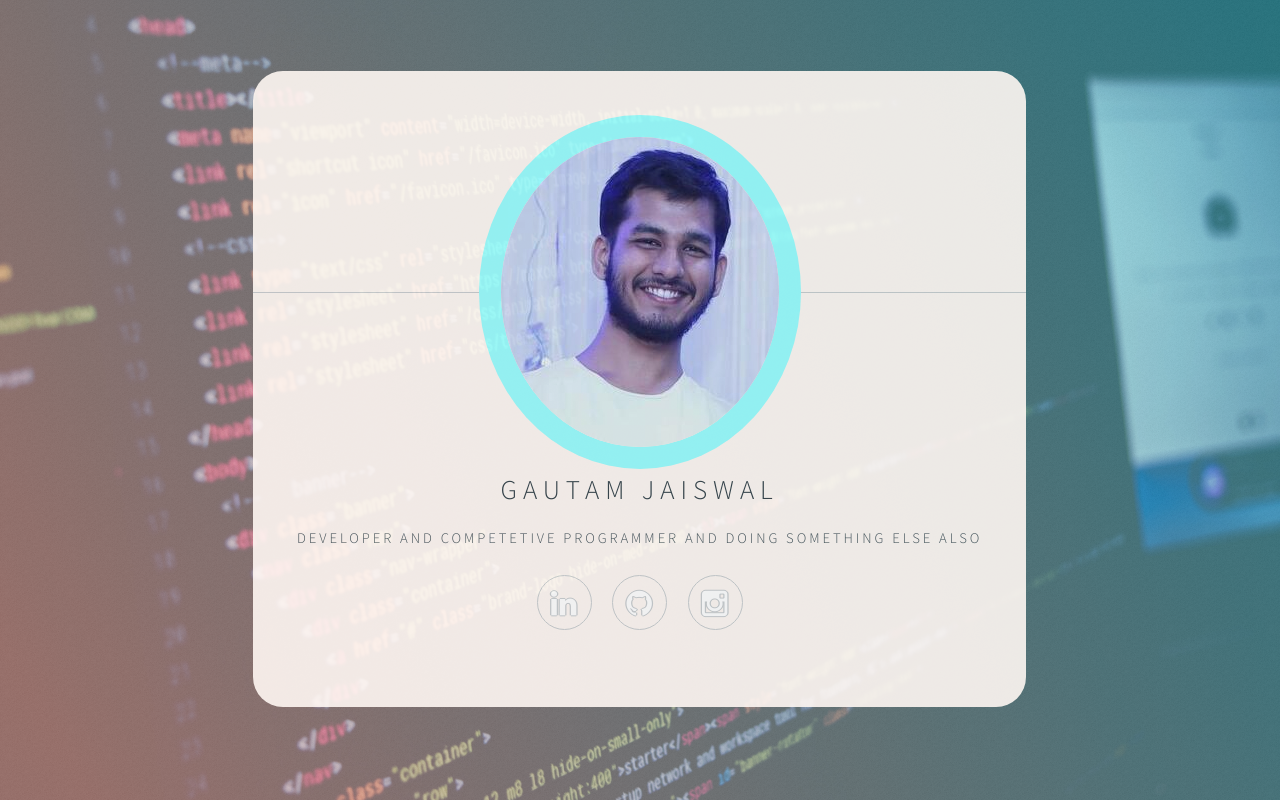
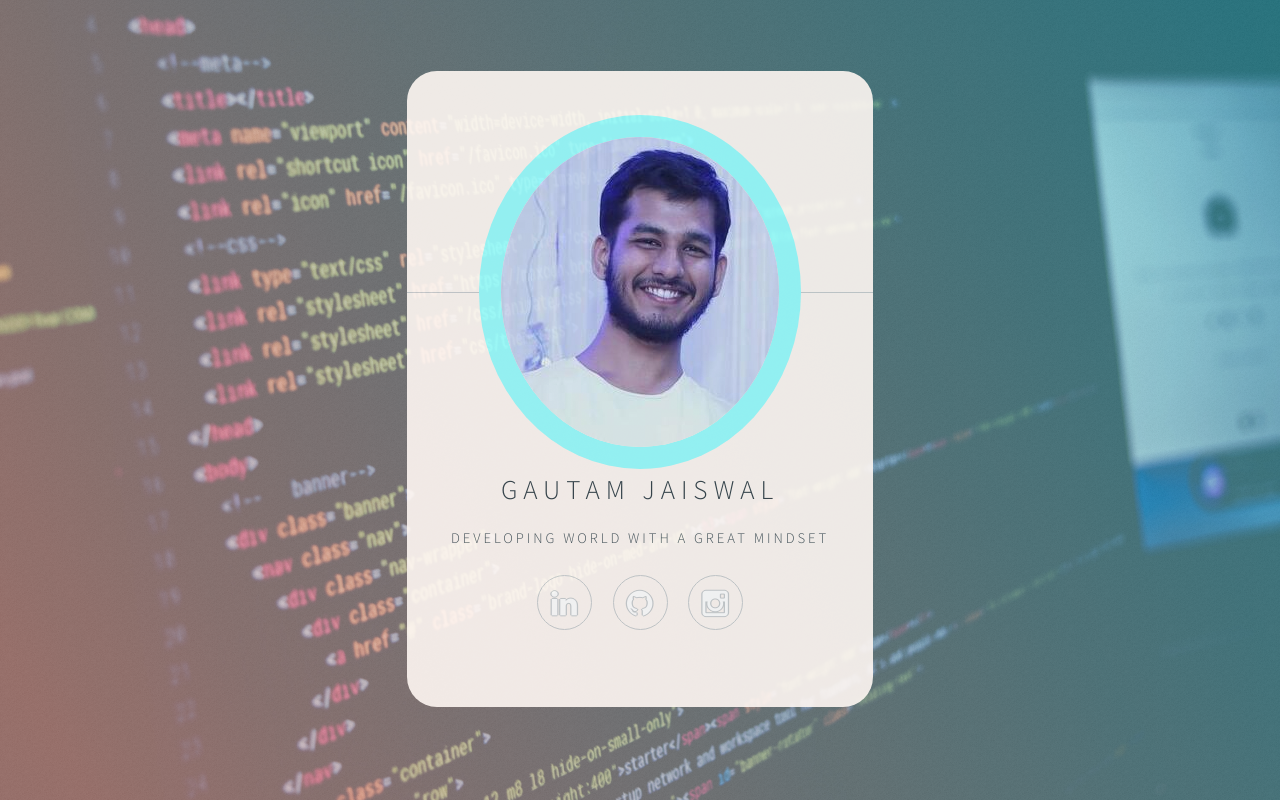
Before and after one commit to Gautam-Jaiswal/Personal-PortFolio, a Django app: template templates/index.html in a window 1280 px wide. Run offline with Django 3.2, Linux system fonts and the light colour scheme; the template is opened without the code that fills it, so the values that code supplies are empty.

Commit message:
Initial Commit

```diff
--- a/templates/index.html
+++ b/templates/index.html
@@ -25,7 +25,7 @@
 						<header>
 							<span class="avatar"><img src="static/images/avatar.jpg" alt="" /></span>
 							<h1>Gautam Jaiswal</h1>
-							<p>Developer and Competetive Programmer and doing something else also</p>
+							<p>Developing world with a great Mindset</p>
 						</header>
 
 						<footer>
```
